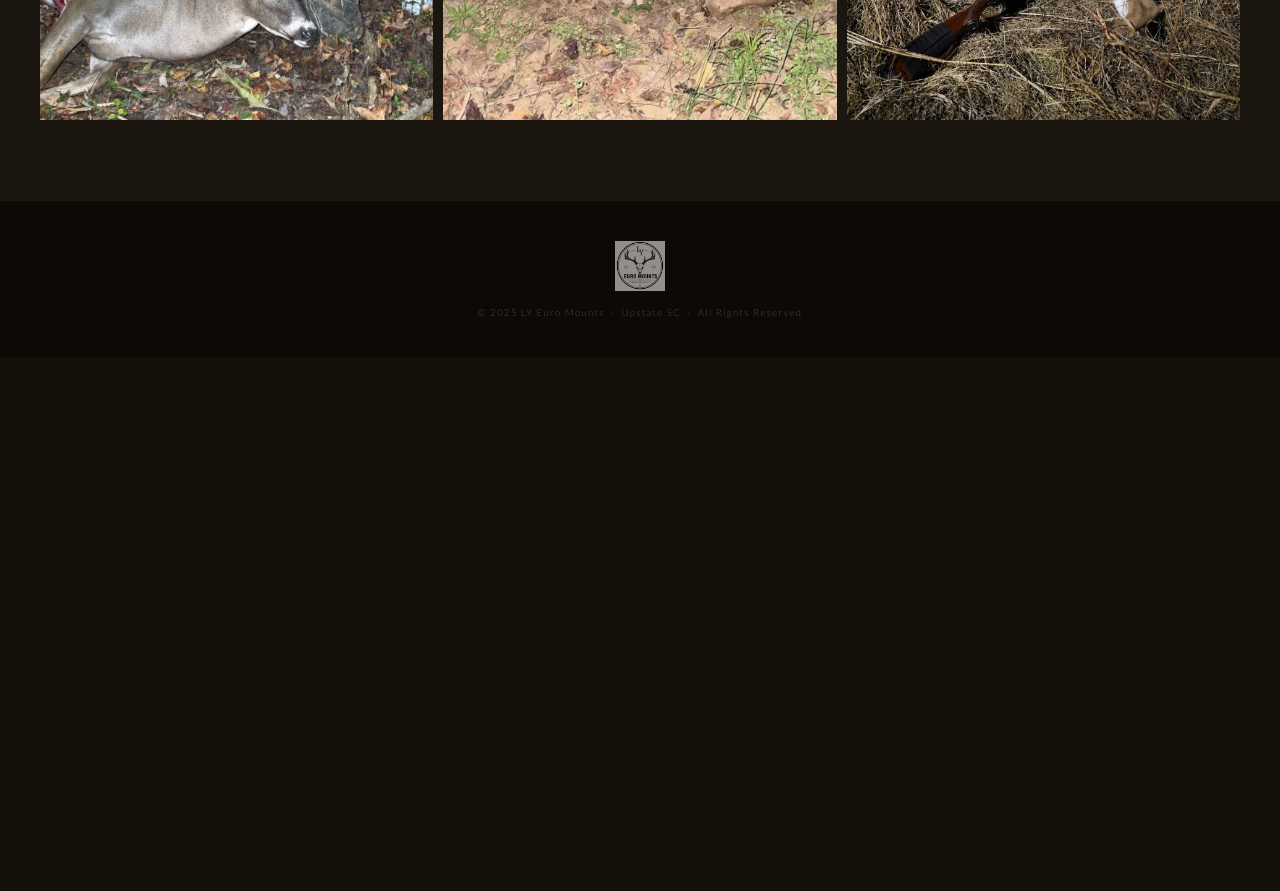
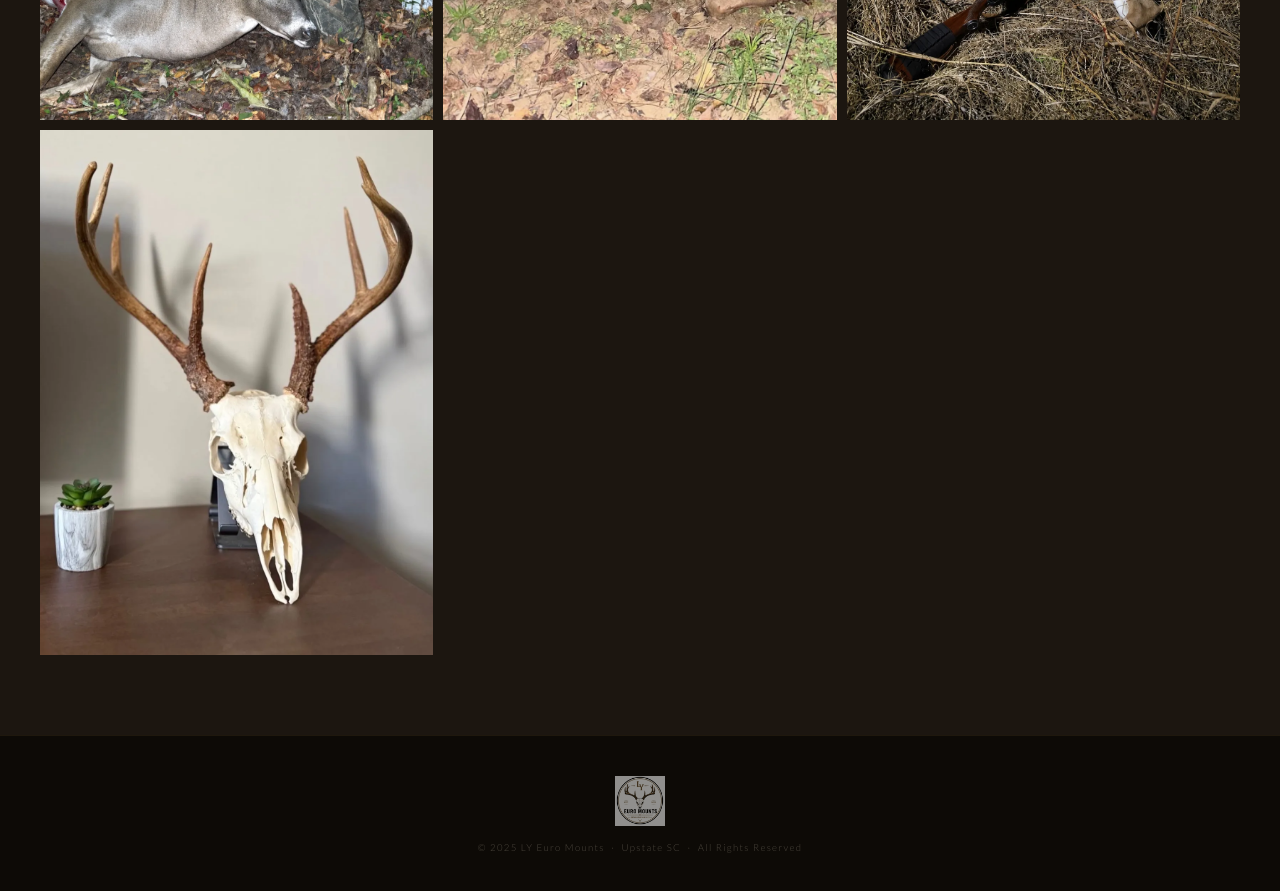
Before and after one commit to apbyoda-star/ly-euro-mounts, a plain HTML site: page gallery.html in a window 1280 px wide. Shown: the part 1760-2651 px from the top of the page. Before the commit the page ends 2118 px from the top, so only its background shows below. Drawn offline with nearby package versions, Linux system fonts and the light colour scheme.

Commit message:
Add new display stand photo to gallery and home teaser
Co-Authored-By: Claude Sonnet 4.6 <noreply@anthropic.com>

```diff
--- a/gallery.html
+++ b/gallery.html
@@ -388,6 +388,9 @@
       <figure class="gallery-item" role="listitem" tabindex="0" aria-label="View: Hunter with whitetail at night">
         <img src="images/customer-lady.webp" alt="Hunter in orange safety vest with a whitetail deer at night" loading="lazy">
       </figure>
+      <figure class="gallery-item" role="listitem" tabindex="0" aria-label="View: Whitetail euro mount on display stand">
+        <img src="images/display-stand.webp" alt="Finished whitetail euro mount on a black display stand" loading="lazy">
+      </figure>
     </div>
   </section>
 
@@ -452,6 +455,7 @@
       { src: 'images/customer-before-after.webp', alt: 'Hunter with harvested deer and inset of the finished euro mount' },
       { src: 'images/customer-woods.webp',        alt: 'Hunter kneeling with a whitetail buck in the woods' },
       { src: 'images/customer-lady.webp',         alt: 'Hunter in orange safety vest with a whitetail deer at night' },
+      { src: 'images/display-stand.webp',         alt: 'Finished whitetail euro mount on a black display stand' },
     ];
 
     let lbIndex = 0;
```
Also changed, not shown: index.html (+1 -1 lines), images/display-stand.webp (added).
